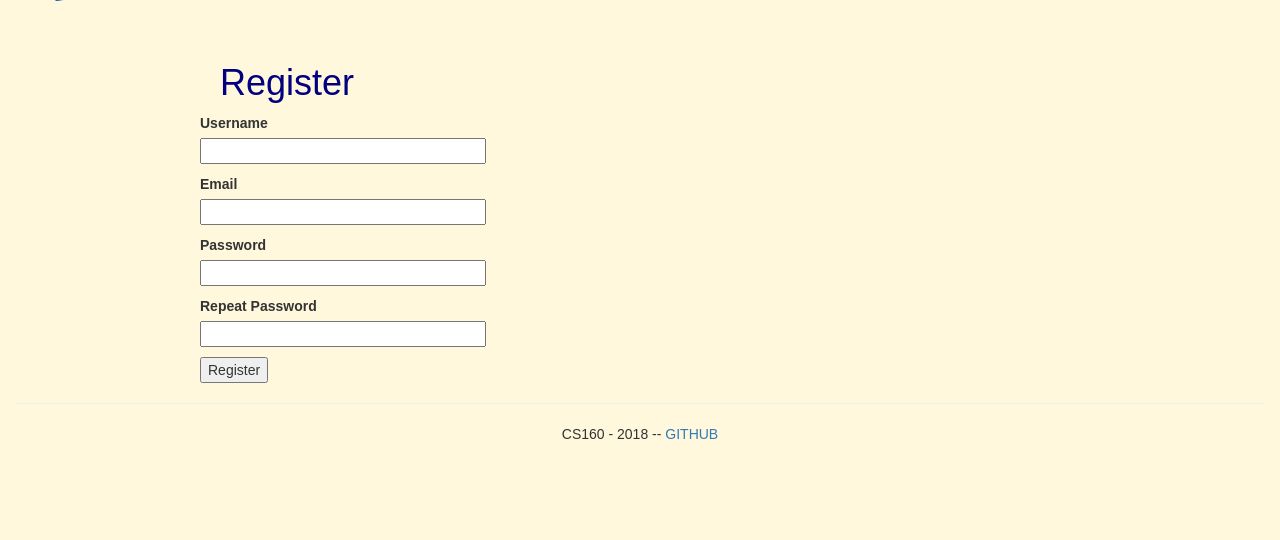
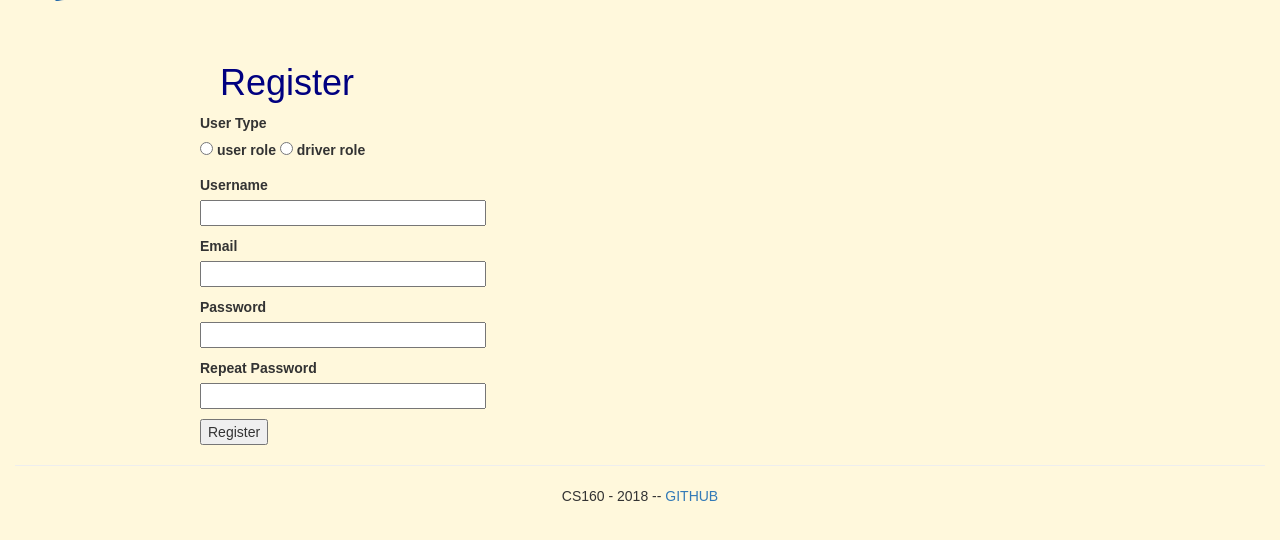
Before and after one commit to tholsapp/CS160Project, a Flask app: template fserver/templates/register.html in a window 1280 px wide. Shown: the part 72-612 px from the top of the page. Run offline with Flask 2, Linux system fonts and the light colour scheme; the template is opened without the code that fills it: values that come from a table or form of the project are taken from there, others are empty; some libraries are stand-ins or nearby versions.

Commit message:
During registration user can specify whether they are signing up as a user/customer or a driver/worker

```diff
--- a/fserver/forms.py
+++ b/fserver/forms.py
@@ -1,6 +1,6 @@
 
 from flask_wtf import FlaskForm, Form
-from wtforms import StringField, PasswordField, BooleanField, SubmitField
+from wtforms import StringField, RadioField, PasswordField, BooleanField, SubmitField
 from wtforms.validators import ValidationError, DataRequired, Email, EqualTo
 
 from models import User
@@ -15,6 +15,7 @@ class LoginForm(FlaskForm):
 
 class RegistrationForm(FlaskForm):
   """ Registration Form  """
+  role = RadioField('User Type', choices=[('user','user role'),('driver','driver role')])
   username = StringField('Username', validators=[DataRequired()])
   email = StringField('Email', validators=[DataRequired(), Email()])
   password = PasswordField('Password', validators=[DataRequired()])
--- a/fserver/routes.py
+++ b/fserver/routes.py
@@ -23,7 +23,6 @@ admin_permission = Permission(RoleNeed('admin'))
 user_permission = Permission(RoleNeed('user'))
 driver_permission = Permission(RoleNeed('driver'))
 
-
 @app.route('/')
 @app.route('/index', methods=['GET', 'POST'])
 def home():
@@ -37,7 +36,6 @@ def about():
 # @admin_permission.require()
 # def admin_dashboard():
 #   return "<h1>Only Admins can view this page</h1>"
-
 
 @app.route('/user_dashboard/<user>', methods=['GET', 'POST'])
 @user_permission.require()
@@ -83,7 +81,8 @@ def register():
   if form.validate_on_submit():
     db.session.add(User(username=form.username.data,
                       email=form.email.data,
-                      password=pbkdf2_sha256.hash(form.password.data)))
+                      password=pbkdf2_sha256.hash(form.password.data),
+                      roles=[Role.query.filter_by(name=form.role.data).first(),]))
     db.session.commit()
     flash('Congratulations, you are now a registered user!')
     return redirect(url_for('login'))
--- a/fserver/templates/register.html
+++ b/fserver/templates/register.html
@@ -5,6 +5,19 @@
     <h1>Register</h1>
     <form action="" method="post">
         {{ form.hidden_tag() }}
+
+        <p>
+            {{ form.role.label }}<br>
+            {% for choice in form.role %}
+            <tr>
+                <td> {{ choice }} </td>
+                <td> {{ choice.label }} </td>
+            </tr>
+            {% endfor %}
+            {% for error in form.role.errors %}
+            <span style="color: red;">[{{ error }}]</span>
+            {% endfor %}
+        </p>
         <p>
             {{ form.username.label }}<br>
             {{ form.username(size=32) }}<br>
```
